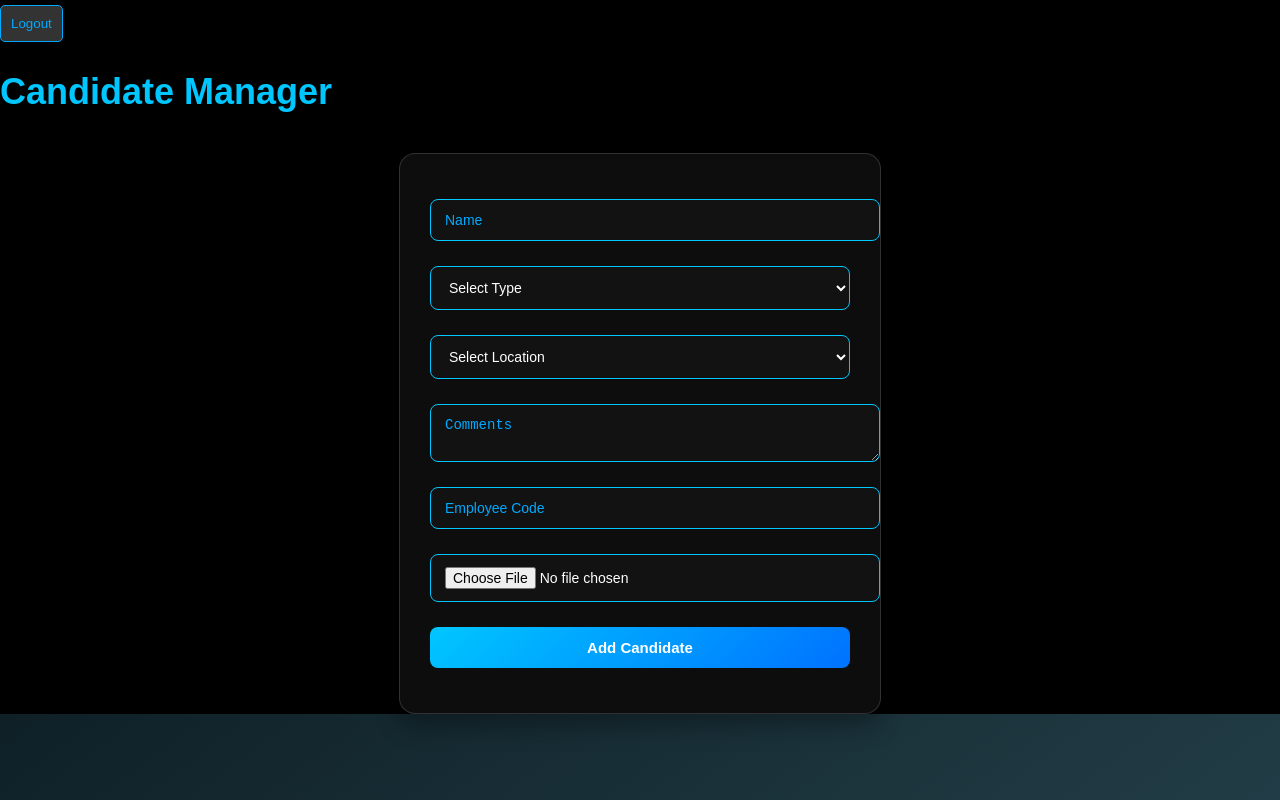
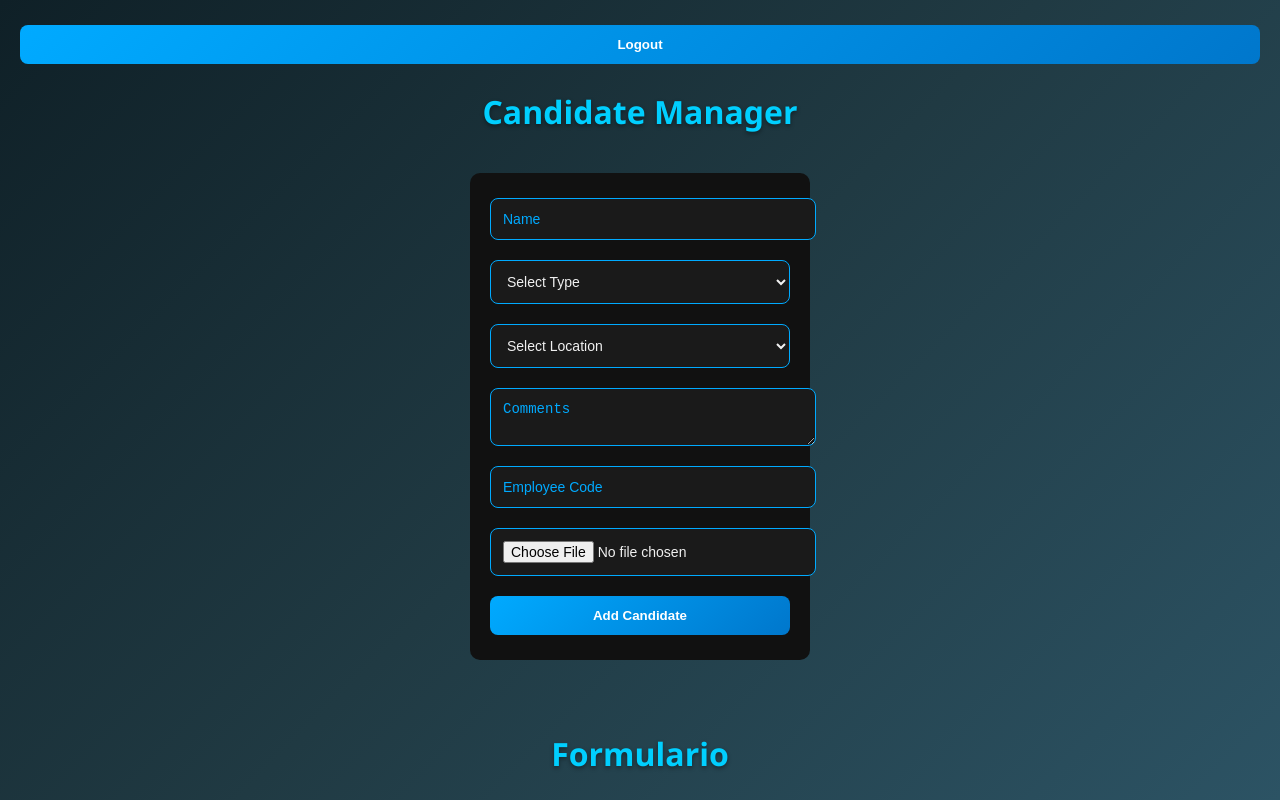
Before and after one commit to Andres-Lugo/front, a React (Create React App) app in the folder client/: page /candidates in a window 1280 px wide. Shown: the top 800 px of the page. Built offline with nearby package versions, Linux system fonts and the light colour scheme; no server answers; sample sign-in values are in the browser's storage; the HTML template or start-up script is replaced by a standard one.

Commit message:
estilosj

```diff
--- a/client/src/pages/candidates.css
+++ b/client/src/pages/candidates.css
@@ -1,71 +1,88 @@
-/* Contenedor principal */
+/* Candidates.css */
+
+body {
+  background: linear-gradient(135deg, #0f2027, #203a43, #2c5364);
+  color: #f0f0f0;
+  font-family: 'Segoe UI', Tahoma, Geneva, Verdana, sans-serif;
+  padding: 20px;
+  min-height: 100vh;
+  background-attachment: fixed;
+}
+
+h1 {
+  font-size: 32px;
+  font-weight: 700;
+  color: #00cfff;
+  text-align: center;
+  margin-bottom: 40px;
+  text-shadow: 0 2px 4px rgba(0,0,0,0.4);
+}
+
+
+input, select, textarea {
+  background-color: #1a1a1a;
+  color: #f0f0f0;
+  border: 1px solid #00aaff;
+  border-radius: 8px;
+  padding: 12px;
+  margin-bottom: 15px;
+  width: 100%;
+  font-size: 14px;
+  outline: none;
+  transition: 0.2s ease;
+}
+
+input:focus, select:focus, textarea:focus {
+  border-color: #00d4ff;
+  box-shadow: 0 0 8px #00d4ff33;
+}
+
+
+button {
+  background: linear-gradient(135deg, #00aaff, #0077cc);
+  border: none;
+  padding: 12px;
+  color: white;
+  font-weight: bold;
+  width: 100%;
+  border-radius: 8px;
+  cursor: pointer;
+  transition: background 0.3s;
+}
+
+button:hover {
+  background: linear-gradient(135deg, #00c6ff, #005fab);
+}
+
+
+ul {
+  list-style: none;
+  padding: 0;
+}
+
+li {
+  background-color: #1e1e1e;
+  padding: 15px;
+  margin-bottom: 10px;
+  border-radius: 6px;
+  display: flex;
+  justify-content: space-between;
+  align-items: center;
+  border-left: 4px solid #00aaff;
+}
+
+li span {
+  flex: 1;
+}
+
+li button {
+  margin-left: 10px;
+}
 .container {
   display: flex;
   flex-direction: column;
   align-items: center;
-  padding: 60px 20px;
+  justify-content: flex-start;
   min-height: 100vh;
-  background: linear-gradient(to bottom right, #0f2027, #203a43, #2c5364);
+  padding-top: 50px;
 }
-
-/* Título */
-h1 {
-  font-size: 36px;
-  font-weight: 700;
-  color: #00c6ff;
-  margin-bottom: 40px;
-  text-shadow: 0 2px 6px rgba(0, 0, 0, 0.4);
-}
-
-/* Estilo del formulario */
-form {
-  background: rgba(255, 255, 255, 0.05);
-  backdrop-filter: blur(10px);
-  border: 1px solid rgba(255, 255, 255, 0.15);
-  border-radius: 16px;
-  padding: 40px 30px;
-  width: 100%;
-  max-width: 420px;
-  box-shadow: 0 12px 24px rgba(0, 0, 0, 0.3);
-}
-
-/* Inputs, selects y textarea */
-form input,
-form select,
-form textarea {
-  width: 100%;
-  margin-bottom: 20px;
-  padding: 12px 14px;
-  font-size: 14px;
-  border-radius: 8px;
-  border: 1px solid #00c6ff;
-  background-color: #121212;
-  color: #ffffff;
-  transition: border 0.3s, box-shadow 0.3s;
-}
-
-form input:focus,
-form select:focus,
-form textarea:focus {
-  outline: none;
-  border-color: #00e1ff;
-  box-shadow: 0 0 8px rgba(0, 225, 255, 0.3);
-}
-
-/* Botón del formulario */
-form button {
-  width: 100%;
-  padding: 12px;
-  background: linear-gradient(135deg, #00c6ff, #0072ff);
-  border: none;
-  border-radius: 8px;
-  font-weight: bold;
-  color: white;
-  font-size: 15px;
-  cursor: pointer;
-  transition: background 0.3s;
-}
-
-form button:hover {
-  background: linear-gradient(135deg, #00e1ff, #0055aa);
-}
```
